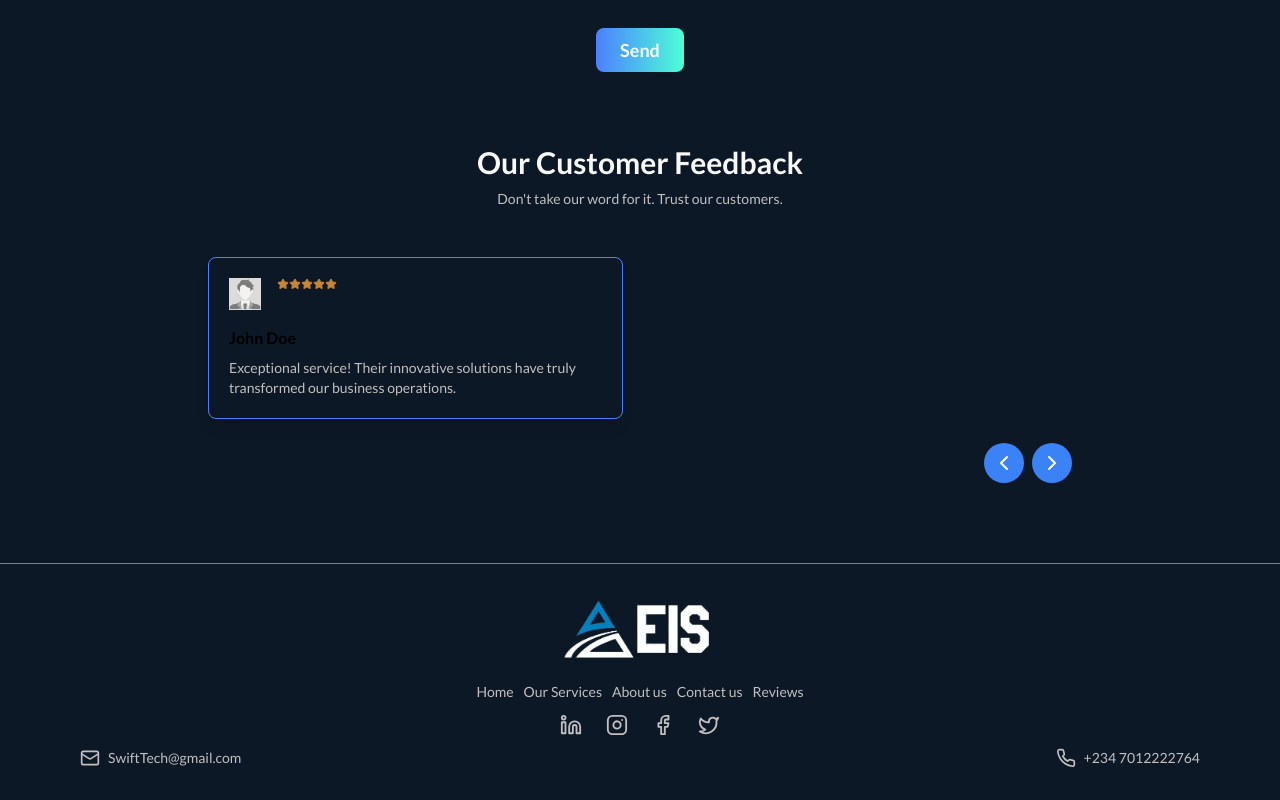
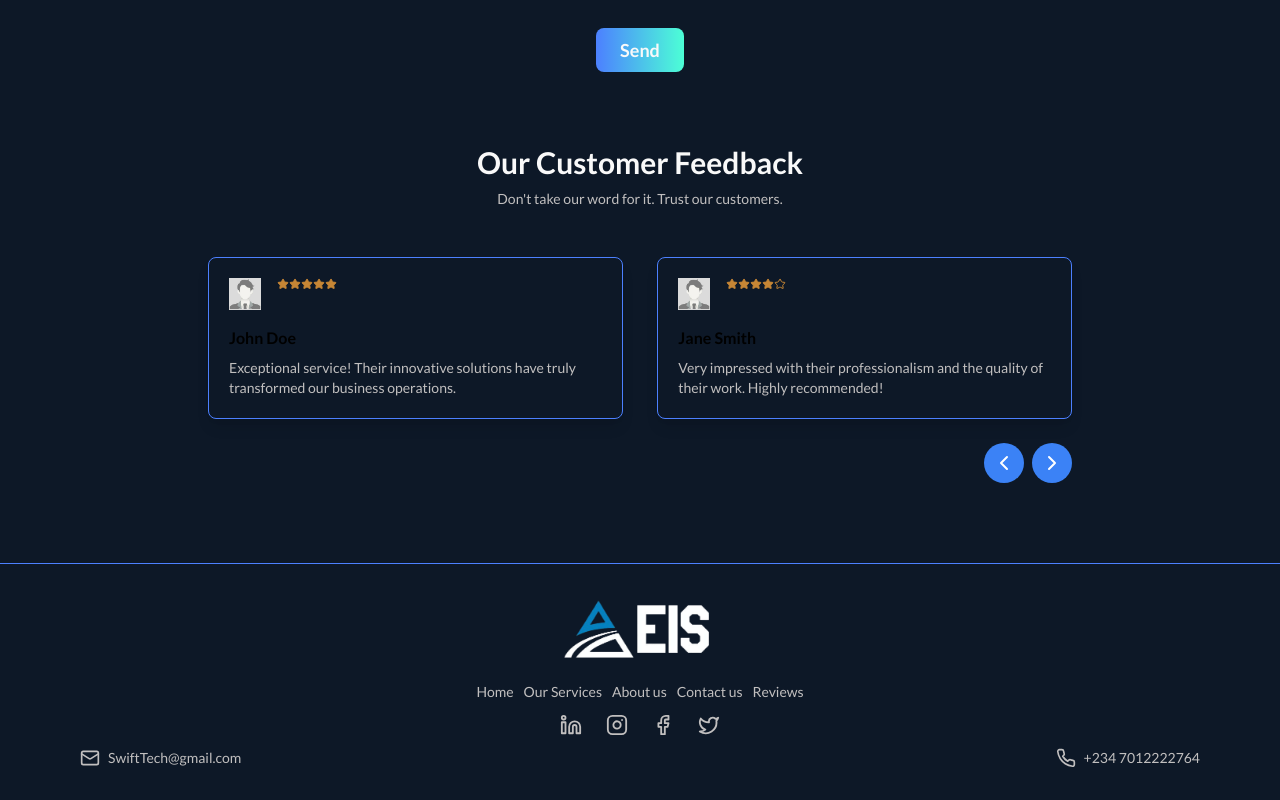
Before and after one commit to Akay74/swift-home, a Next.js app: page / in a window 1280 px wide. Shown: the part 1592-2392 px from the top of the page. Built offline with nearby package versions, Linux system fonts and the light colour scheme.

Commit message:
🎨 render 2 feedback cards per scroll

```diff
--- a/components/Feedback.jsx
+++ b/components/Feedback.jsx
@@ -19,6 +19,24 @@ const StarRating = ({ rating }) => {
   );
 };
 
+const FeedbackCard = ({ feedback }) => (
+  <div className="rounded-lg shadow-lg p-5 border-[1px] border-[#4C80FF] w-[48%]">
+    <div className="flex items-top mb-4">
+      <div className="w-8 h-8 relative mr-4">
+        <Image
+          src={feedback.image}
+          alt={feedback.name}
+          layout="fill"
+          objectFit="cover"
+        />
+      </div>
+      <StarRating rating={feedback.rating} />
+    </div>
+    <h3 className="text-l font-semibold mb-2">{feedback.name}</h3>
+    <p className="text-[#C1BFBF] text-sm">{feedback.comment}</p>
+  </div>
+);
+
 const Feedback = () => {
   const feedbacks = [
     {
@@ -38,17 +56,23 @@ const Feedback = () => {
       image: placeholderImg,
       rating: 5,
       comment: "Their team went above and beyond our expectations. We're already seeing great results!"
+    },
+    {
+      name: "Alice Brown",
+      image: placeholderImg,
+      rating: 4,
+      comment: "Great experience working with this team. They're responsive and deliver quality results."
     }
   ];
 
-  const [currentFeedback, setCurrentFeedback] = useState(0);
+  const [currentIndex, setCurrentIndex] = useState(0);
 
   const nextFeedback = () => {
-    setCurrentFeedback((prev) => (prev + 1) % feedbacks.length);
+    setCurrentIndex((prev) => (prev + 2) % feedbacks.length);
   };
 
   const prevFeedback = () => {
-    setCurrentFeedback((prev) => (prev - 1 + feedbacks.length) % feedbacks.length);
+    setCurrentIndex((prev) => (prev - 2 + feedbacks.length) % feedbacks.length);
   };
 
   return (
@@ -57,20 +81,9 @@ const Feedback = () => {
         <h2 className="text-3xl font-bold text-center text-[#F9F9F9] mb-2">Our Customer Feedback</h2>
         <p className="text-[14px] text-[#C1BFBF] text-center mb-12">Don't take our word for it. Trust our customers.</p>
 
-        <div className="rounded-lg shadow-lg p-5 border-[1px] border-[#4C80FF] w-[48%]">
-          <div className="flex items-top mb-4">
-            <div className="w-8 h-8 relative mr-4">
-              <Image
-                src={feedbacks[currentFeedback].image}
-                alt={feedbacks[currentFeedback].name}
-                layout="fill"
-                objectFit="cover"
-              />
-            </div>
-            <StarRating rating={feedbacks[currentFeedback].rating} />
-          </div>
-          <h3 className="text-l font-semibold mb-2">{feedbacks[currentFeedback].name}</h3>
-          <p className="text-[#C1BFBF] text-sm">{feedbacks[currentFeedback].comment}</p>
+        <div className="flex justify-between">
+          <FeedbackCard feedback={feedbacks[currentIndex]} />
+          <FeedbackCard feedback={feedbacks[(currentIndex + 1) % feedbacks.length]} />
         </div>
 
         <div className="flex justify-end mt-6">
```
